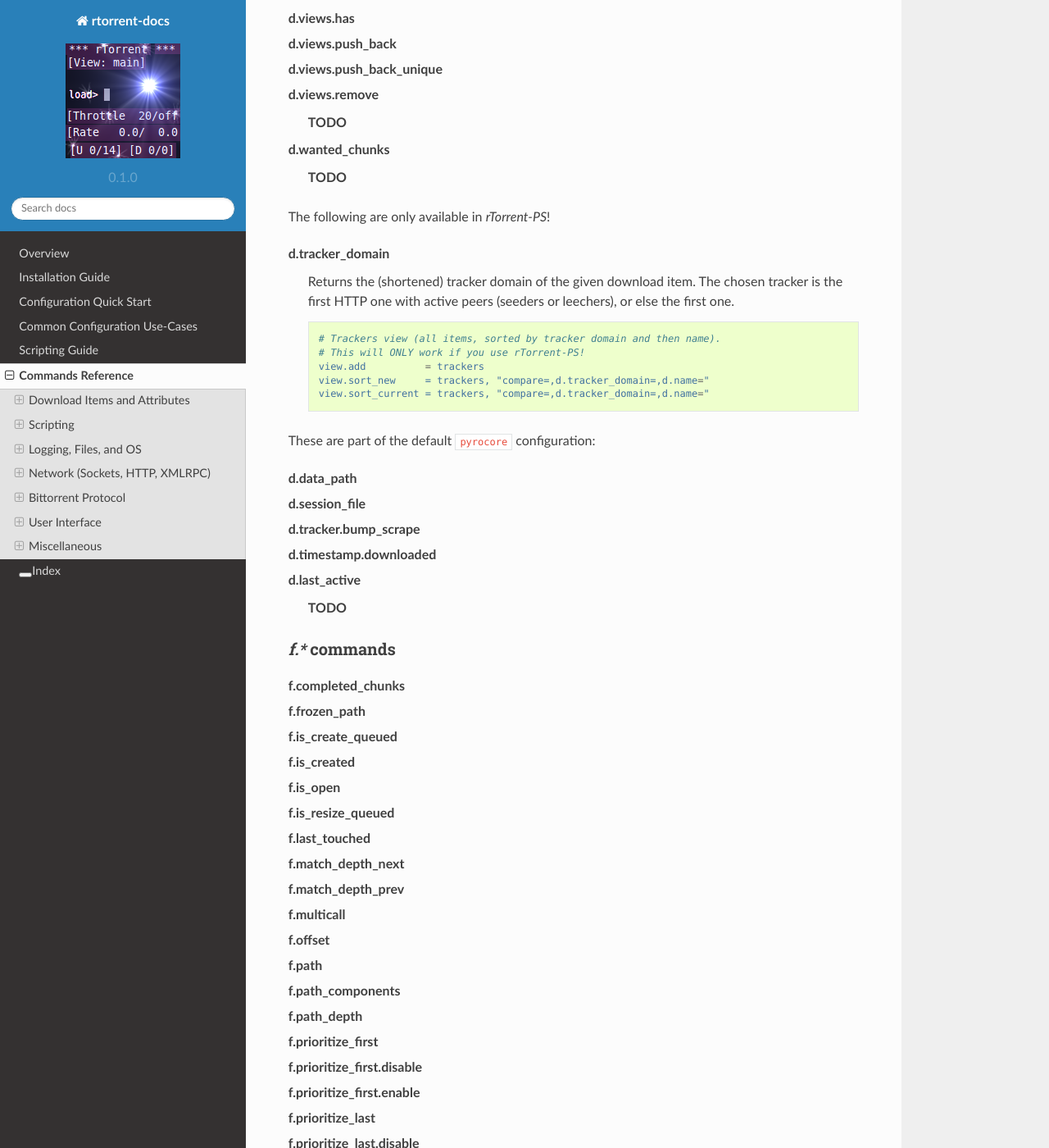
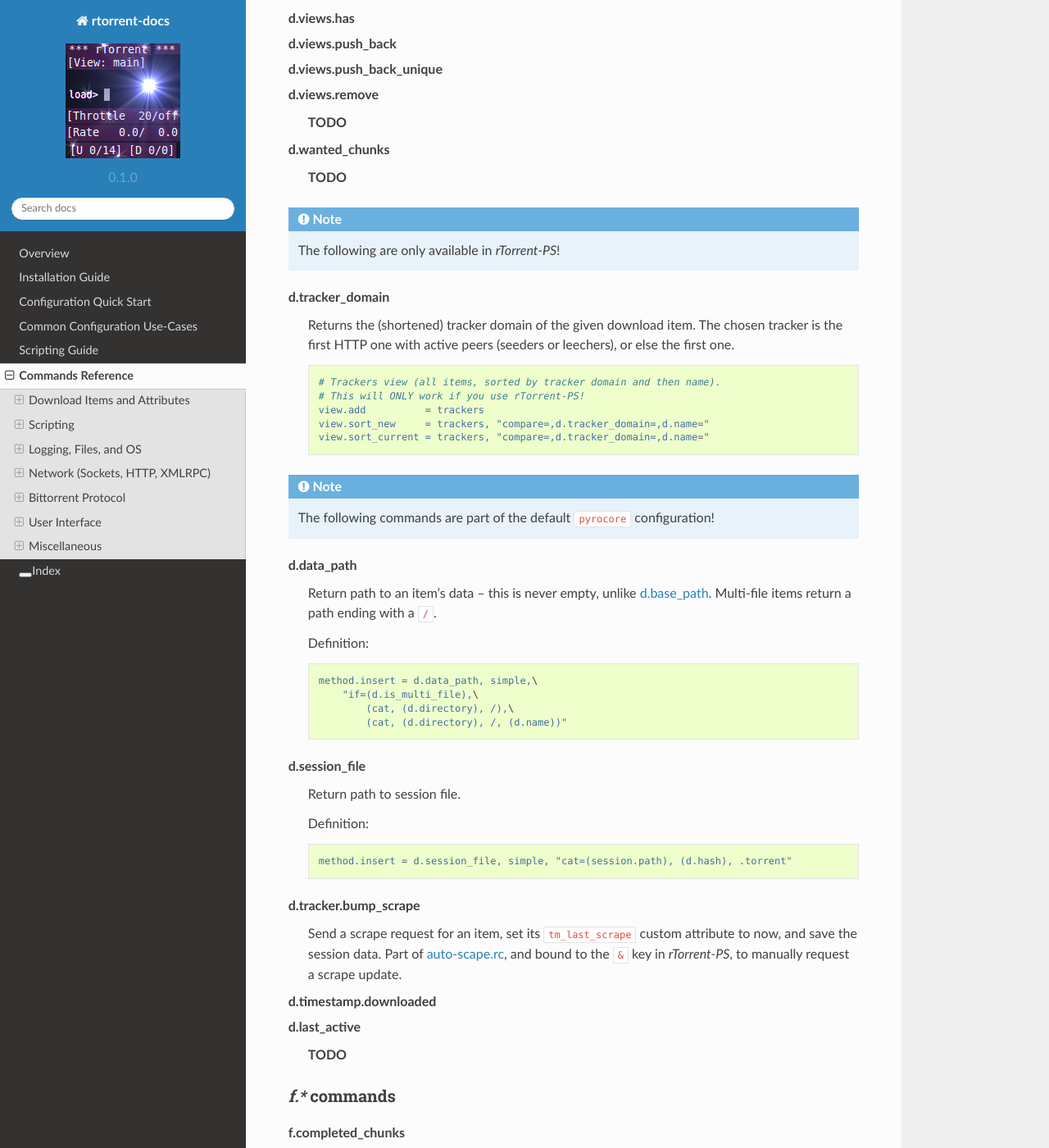
Before and after one commit to rtorrent-community/rtorrent-docs, a Sphinx documentation site: the page built from docs/cmd-ref.rst, in a window 1280 px wide and 1400 px high, scrolled down 9082 px. Shown: the whole window at 82% size. Built offline with Sphinx 7.4.7 and the Read the Docs theme 2.0.0, drawn with Linux system fonts in a browser that asks for light colours.

Commit message:
explain some pyrocore d.* extensions

```diff
--- a/docs/include-cmd-items.rst
+++ b/docs/include-cmd-items.rst
@@ -375,7 +375,9 @@ When called within configuration methods or in a ``Ctrl-X`` prompt, the target i
         **TODO**
 
 
-The following are only available in *rTorrent-PS*!
+.. note::
+
+    The following are only available in *rTorrent-PS*!
 
 .. glossary::
 
@@ -394,17 +396,52 @@ The following are only available in *rTorrent-PS*!
             view.sort_current = trackers, "compare=,d.tracker_domain=,d.name="
 
 
-These are part of the default ``pyrocore`` configuration:
+.. note::
+
+    The following commands are part of the default ``pyrocore`` configuration!
 
 .. glossary::
 
     d.data_path
+
+        Return path to an item's data – this is never empty, unlike :term:`d.base_path`.
+        Multi-file items return a path ending with a ``/``.
+
+        Definition:
+
+        .. code-block:: ini
+
+            method.insert = d.data_path, simple,\
+                "if=(d.is_multi_file),\
+                    (cat, (d.directory), /),\
+                    (cat, (d.directory), /, (d.name))"
+
+
     d.session_file
+
+        Return path to session file.
+
+        Definition:
+
+        .. code-block:: ini
+
+            method.insert = d.session_file, simple, "cat=(session.path), (d.hash), .torrent"
+
+
     d.tracker.bump_scrape
+
+        Send a scrape request for an item, set its ``tm_last_scrape`` custom attribute to now,
+        and save the session data. Part of `auto-scape.rc`_, and bound to the ``&`` key
+        in *rTorrent-PS*, to manually request a scrape update.
+
+
     d.timestamp.downloaded
     d.last_active
 
         **TODO**
+
+
+.. _`auto-scape.rc`: https://github.com/pyroscope/pyrocore/blob/master/src/pyrocore/data/config/rtorrent.d/auto-scrape.rc
 
 
 .. _f-commands:
```
